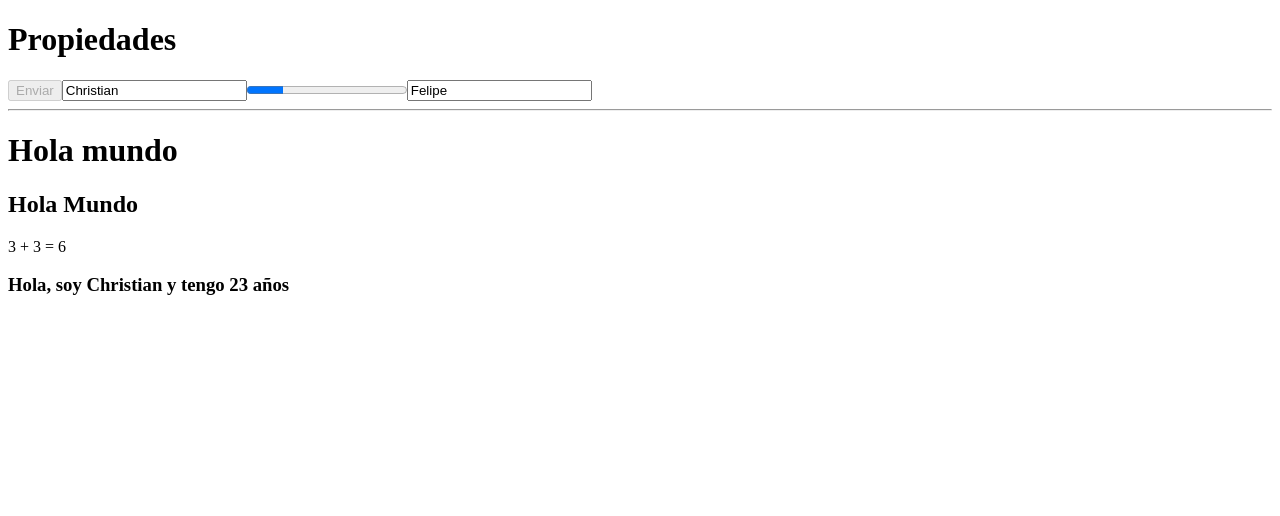
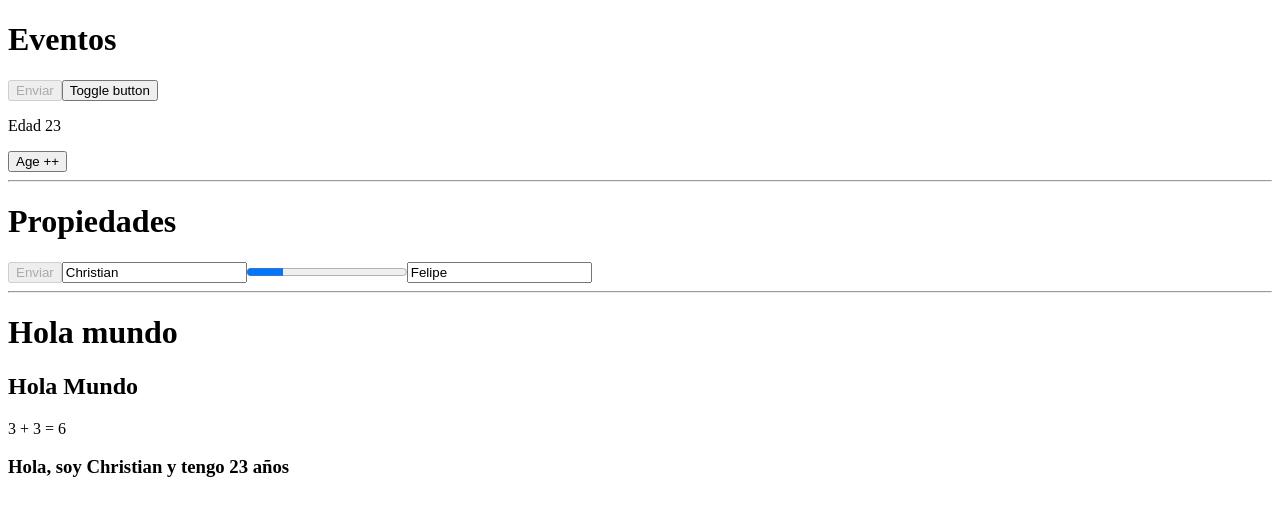
Before and after one commit to Christianlopez4/my-store, an Angular app: page / in a window 1280 px wide. Shown: the top 516 px of the page. Built offline with nearby package versions, Linux system fonts and the light colour scheme.

Commit message:
Event binding

```diff
--- a/src/app/app.component.html
+++ b/src/app/app.component.html
@@ -1,3 +1,9 @@
+<h1>Eventos</h1>
+<button [disabled]="btnDisabled">Enviar</button>
+<button (click)="toggleButton()">Toggle button</button>
+<p>Edad {{age}}</p>
+<button (click)="increaseAge()">Age ++</button>
+<hr />
 <h1>Propiedades</h1>
 <button [disabled]="btnDisabled">Enviar</button>
 <input type="text" [value]="name"/>
--- a/src/app/app.component.ts
+++ b/src/app/app.component.ts
@@ -13,4 +13,13 @@ export class AppComponent {
     name: 'Felipe',
     age: 25,
   };
+
+  public toggleButton() {
+    this.btnDisabled = !this.btnDisabled;
+  }
+
+  public increaseAge() {
+    this.age++;
+  }
+
 }
```
